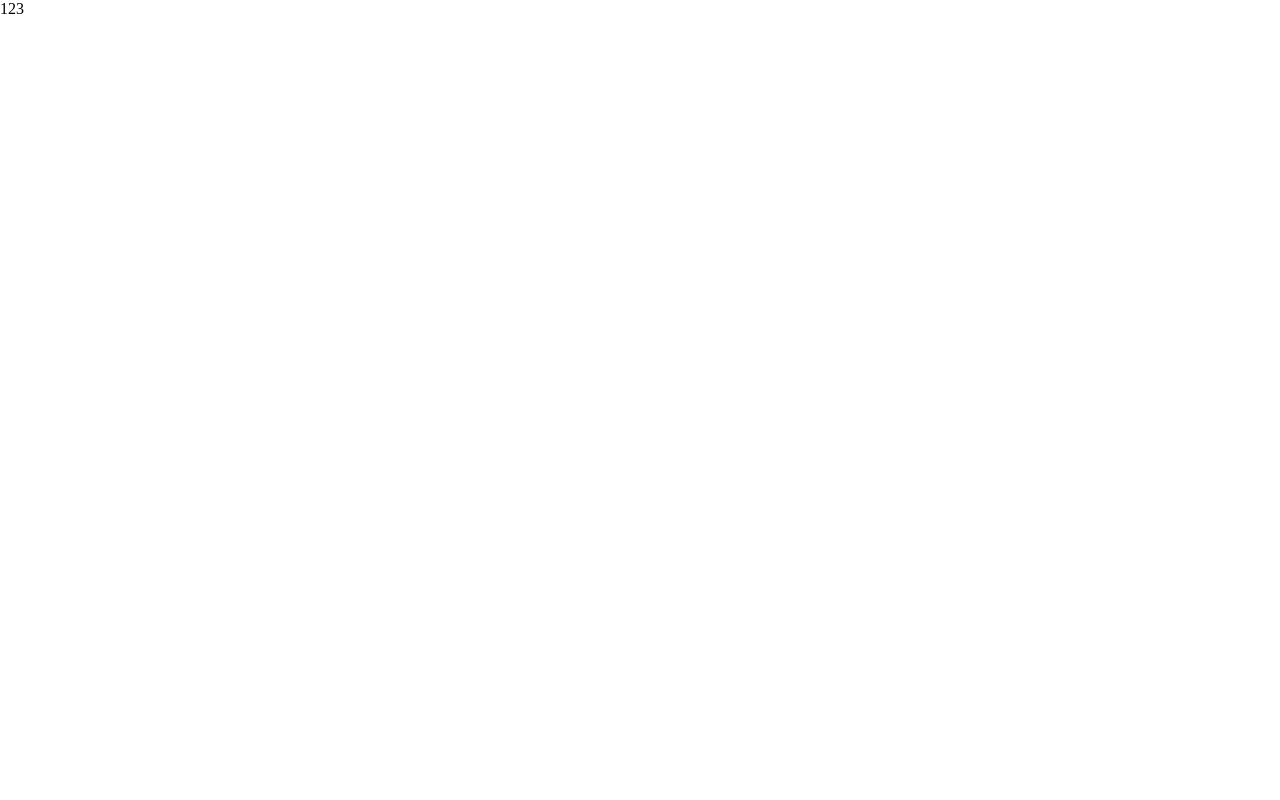
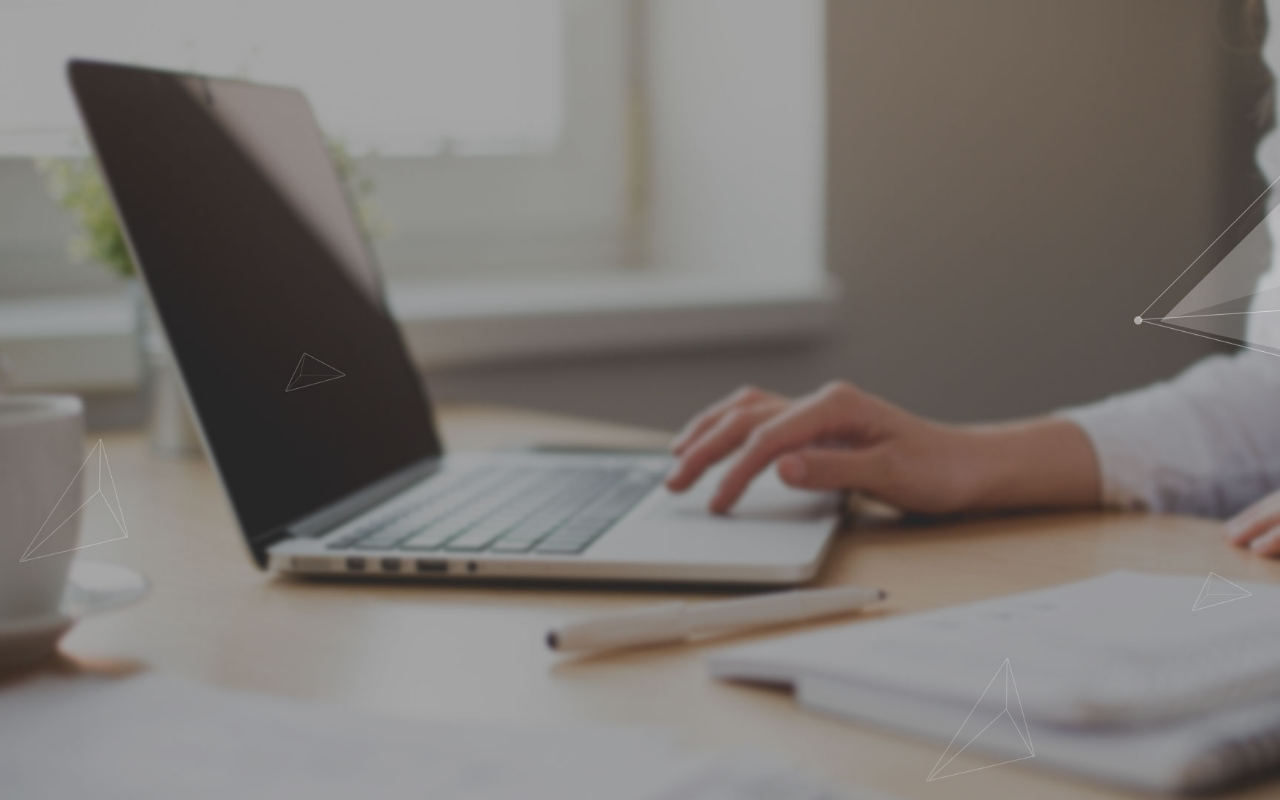
Before and after one commit to leenisl/toutiao81, a Vue app: page / in a window 1280 px wide. Built offline with nearby package versions, Linux system fonts and the light colour scheme; the HTML template or start-up script is replaced by a standard one.

Commit message:
初始化项目-页面分析-新建登录和主页

```diff
--- a/src/router.js
+++ b/src/router.js
@@ -1,15 +1,20 @@
 import Vue from 'vue'
 import Router from 'vue-router'
-import Home from './views/Home.vue'
-
+import Home from './views/home'
+import login from './views/login'
 Vue.use(Router)
 
 export default new Router({
   routes: [
     {
-      path: '/',
+      path: '/home',
       name: 'home',
       component: Home
+    },
+    {
+      path: '/',
+      name: 'login',
+      component: login
     }
     // {
     //   path: '/about',
--- a/src/views/Home.vue
+++ b/src/views/home/index.vue
@@ -1,6 +1,6 @@
 <template>
   <div class="home">
-    123
+    home
   </div>
 </template>
 
--- /dev/null
+++ b/src/views/login/index.vue
@@ -0,0 +1,19 @@
+<template>
+  <div class="login"></div>
+</template>
+
+<script>
+export default {
+
+}
+</script>
+
+<style lang='less' scoped>
+.login {
+  width: 100%;
+  height: 100vh;
+  background: url('../../assets/login_bg.jpg');
+  background-size: cover;
+}
+
+</style>
```
